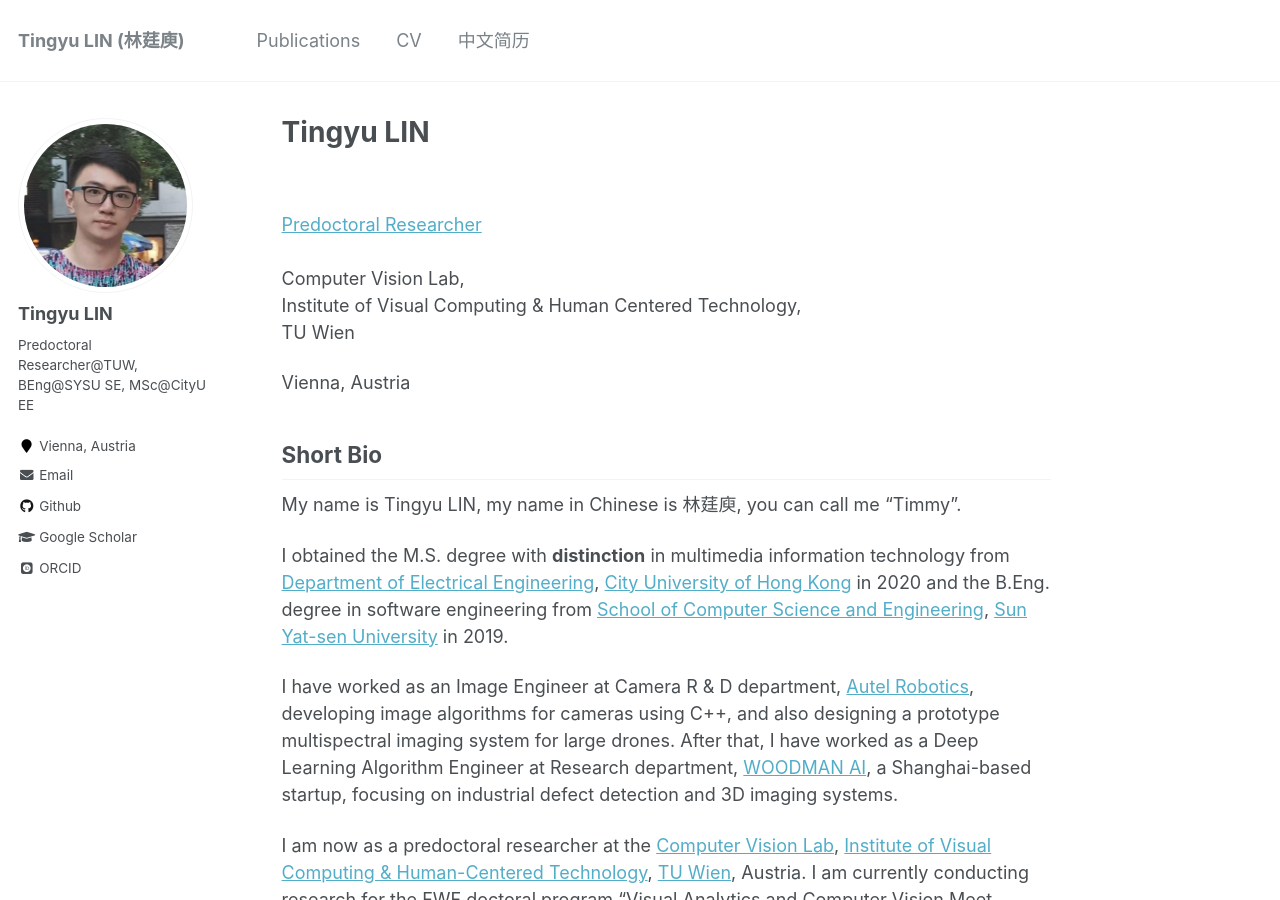
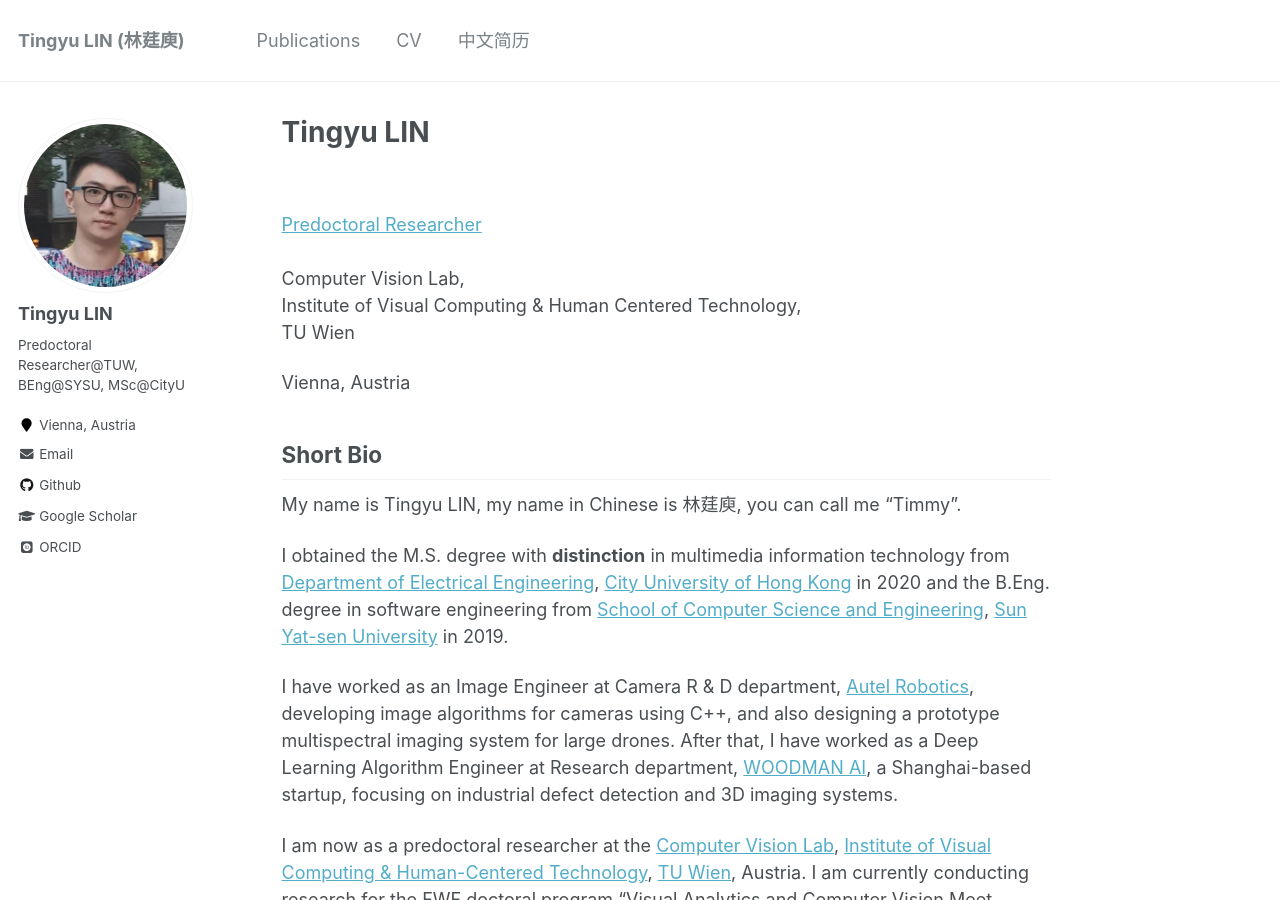
Before and after one commit to linty5/linty5.github.io, a Jekyll site: the page built from _pages/about.md, in a window 1280 px wide and 900 px high. Built offline with Jekyll 4.4.1, drawn with Linux system fonts in a browser that asks for light colours; some web fonts are replaced.

Commit message:
update TU Wien

```diff
--- a/_config.yml
+++ b/_config.yml
@@ -82,7 +82,7 @@ analytics:
 author:
   name             : "Tingyu LIN"
   avatar           : "tingyu_lin.png"
-  bio              : "Predoctoral Researcher@TUW, BEng@SYSU SE, MSc@CityU EE"
+  bio              : "Predoctoral Researcher@TUW, BEng@SYSU, MSc@CityU"
   location         : "Vienna, Austria"
   employer         :
   # pubmed           : "https://www.ncbi.nlm.nih.gov/pubmed/?term=john+snow"
```
